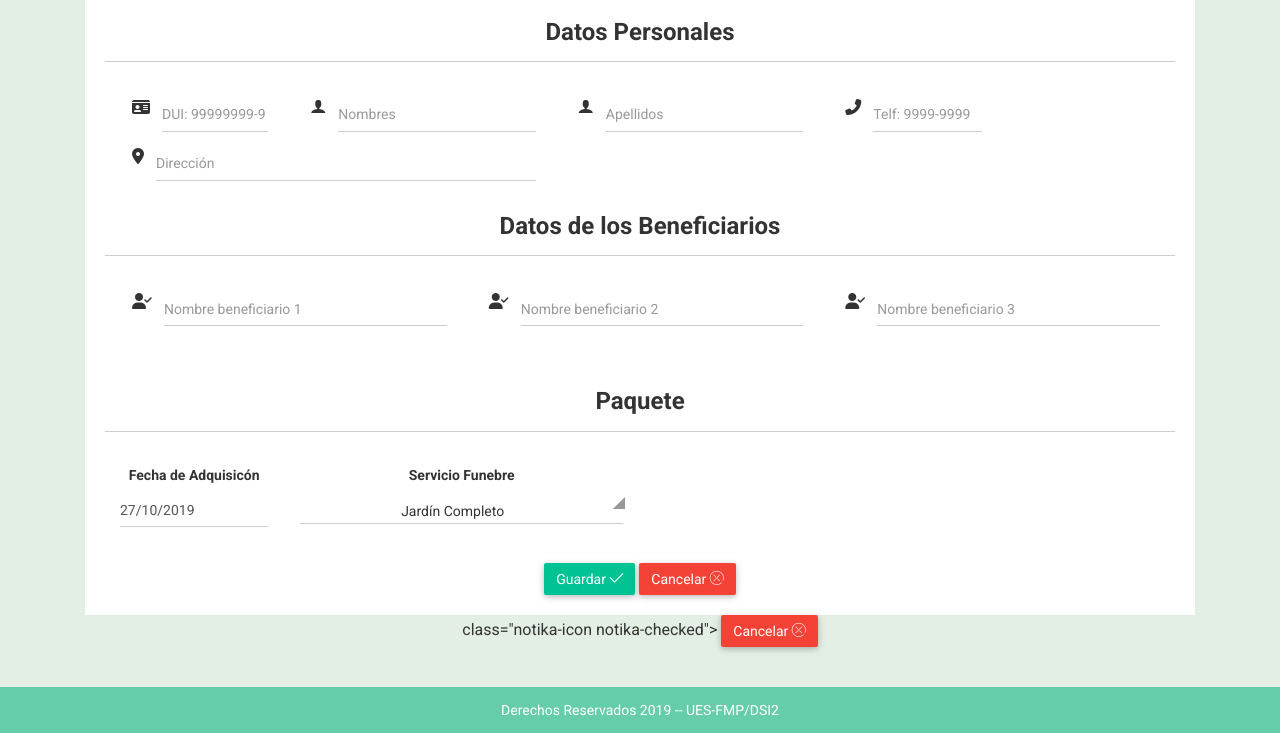
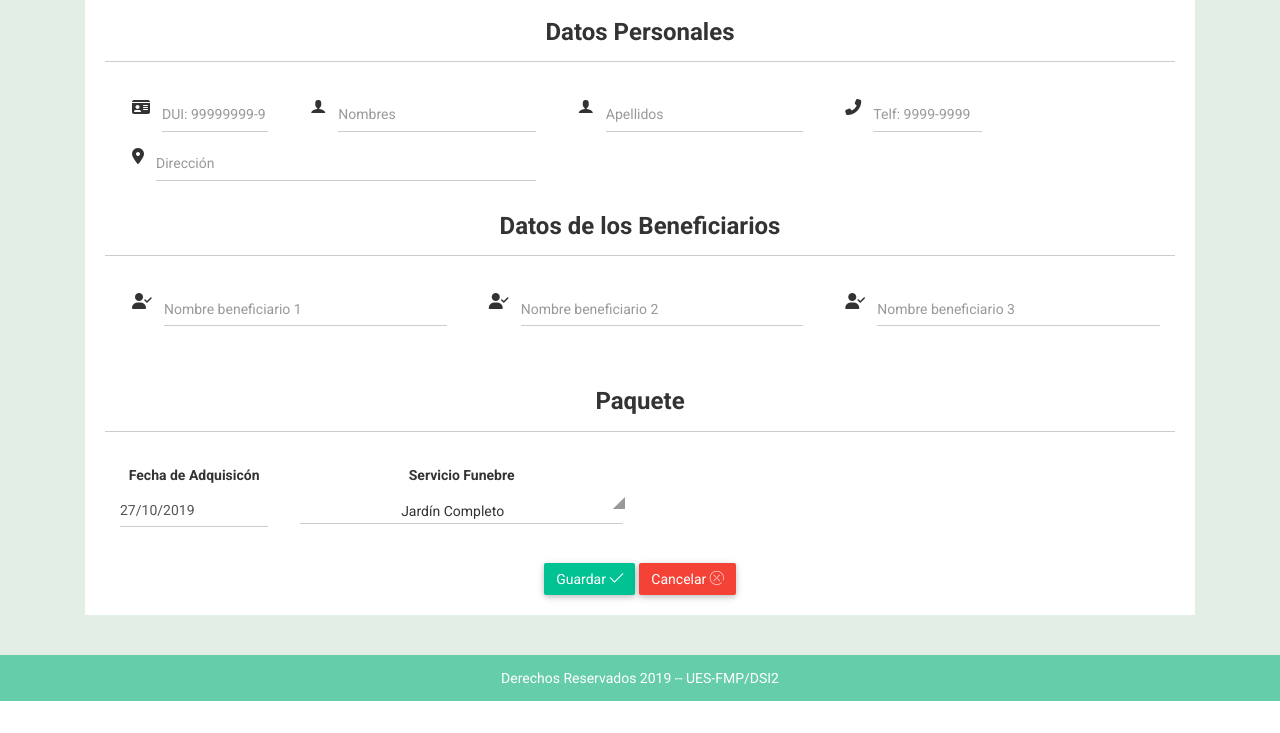
Before and after one commit to blnqx892/notika, a PHP site: page /RegCliente.php in a window 1280 px wide. Shown: the part 326-1059 px from the top of the page. After the commit the page ends 1027 px from the top, so only its background shows below. Run offline with PHP 8.4, Linux system fonts and the light colour scheme; some libraries are stand-ins or nearby versions; some web fonts are replaced.

Commit message:
actualizando

```diff
--- a/green-horizotal/RegCliente.php
+++ b/green-horizotal/RegCliente.php
@@ -178,8 +178,7 @@
                 </div>
               </center>
             </div>
-                class="notika-icon notika-checked"></i></button>
-            <button class="btn btn-danger notika-btn-danger">Cancelar <i class="notika-icon notika-close"></i></button>
+          </div>
         </div>
       </div>
     </center>
```
